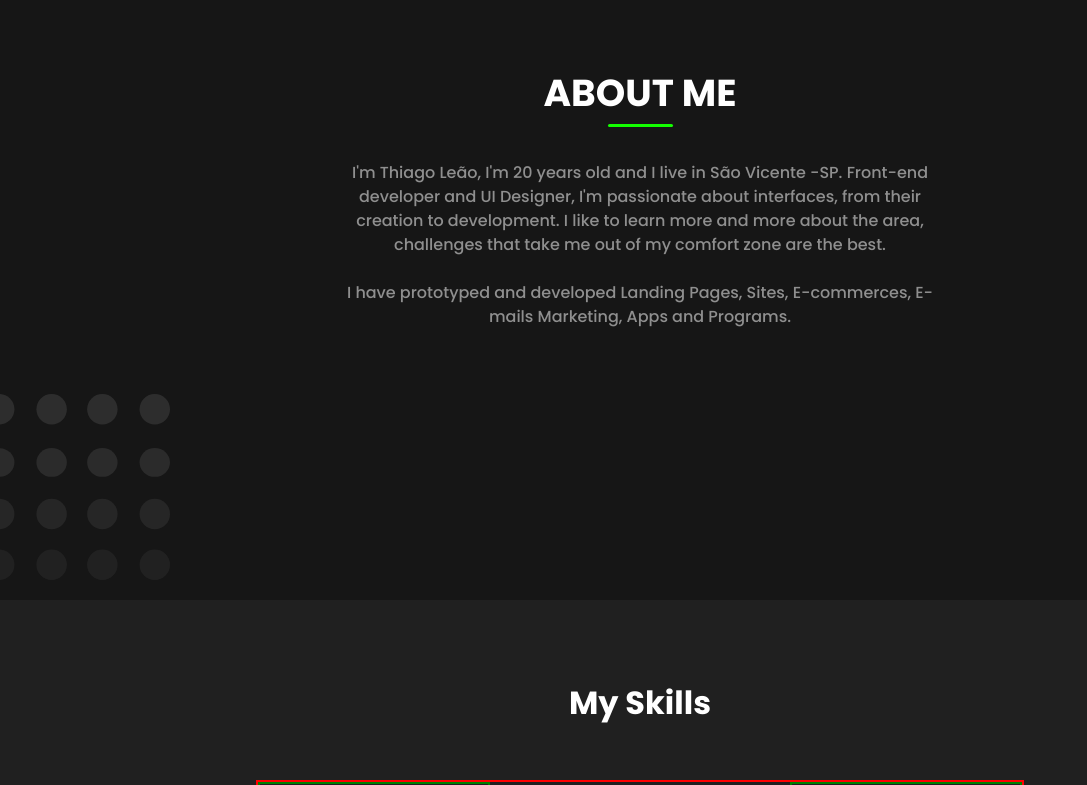
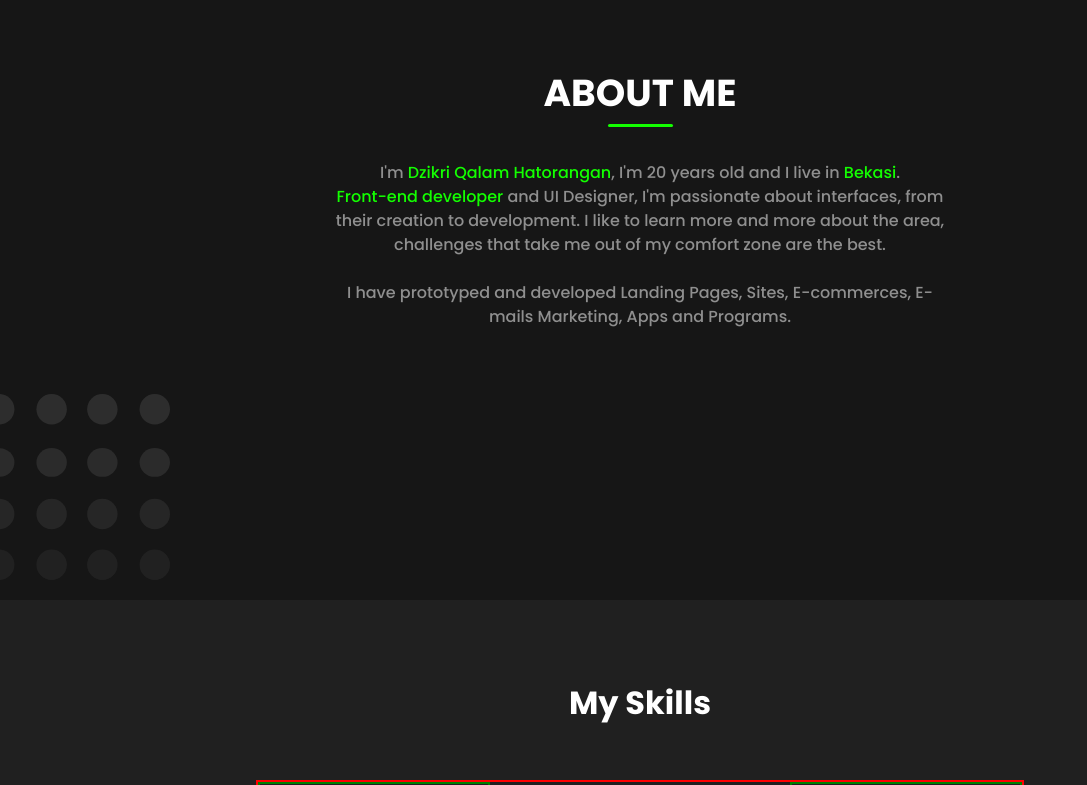
Before and after one commit to dzikriqalampacil/personal-website, a Next.js app: page / in a window 1280 px wide. Shown: the part 1000-1785 px from the top of the page, without its empty margins (0-1087 px from the left). Built offline with nearby package versions, Linux system fonts and the light colour scheme.

Commit message:
feat: add update to styling

```diff
--- a/ui/component/About/index.jsx
+++ b/ui/component/About/index.jsx
@@ -13,8 +13,8 @@ function About() {
             </Heading>
             <Box bg='brand.green' height={'3px'} width='65px' borderRadius={'10px'} />
             <Text fontWeight={500} color={'#8F8F8F'} w={'49%'} pt='26px' textAlign={'center'}>
-                I'm Thiago Leão, I'm 20 years old and I live in São Vicente -SP.
-                Front-end developer and UI Designer, I'm passionate about interfaces, from their creation to development. I like to learn more and more about the area, challenges that take me out of my comfort zone are the best.
+                I'm <Text as='span' color='#13FF00'>Dzikri Qalam Hatorangan</Text>, I'm 20 years old and I live in <Text as='span' color='#13FF00'>Bekasi</Text>.<br />
+                <Text as='span' color='#13FF00'>Front-end developer </Text> and UI Designer, I'm passionate about interfaces, from their creation to development. I like to learn more and more about the area, challenges that take me out of my comfort zone are the best.
                 <br /><br />
                 I have prototyped and developed Landing Pages, Sites, E-commerces, E-mails Marketing, Apps and Programs.
             </Text>
--- a/ui/component/Contact/index.jsx
+++ b/ui/component/Contact/index.jsx
@@ -32,7 +32,7 @@ function Contact() {
     return (
         <Flex justify={'center'} align='center' minH='100vh' bg='#161616'>
             <HStack border={'2px solid red'} w='80%' borderRadius={'33px'}>
-                <VStack borderRadius={'33px 0px 0px 33px'} bg='#272727' py='90px' w='40%' alignItems={'flex-start'}>
+                <VStack borderRadius={'33px 0px 0px 33px'} bg='#272727' py='100px' w='40%' alignItems={'flex-start'}>
                     <HStack pl='110px' w='full'>
                         <Text color='white' fontWeight={600} fontSize='26px'>
                             CONTACT
@@ -40,11 +40,15 @@ function Contact() {
                         <Box bg='white' height={'3px'} width='100%' />
                     </HStack>
                     <br />
+                    <br />
+                    <br />
                     <VStack spacing={'25px'} align='flex-start'>
                         <ItemContact image={'/assets/socmed/github.svg'} text={'087855474426'} />
                         <ItemContact image={'/assets/socmed/github.svg'} text={'dzikri.qalam01@ui.ac.id'} />
                         <ItemContact image={'/assets/socmed/github.svg'} text={'Depok, Jawa Barat, Indonesia'} />
                     </VStack>
+                    <br />
+                    <br />
                     <br />
                     <br />
                     <Box bg='white' height={'3px'} width='40%' alignSelf='flex-start' />
--- a/ui/component/Footer/index.jsx
+++ b/ui/component/Footer/index.jsx
@@ -5,7 +5,7 @@ function Footer() {
     return (
         <Flex justify={'center'} align='center' py='28px' bg='#202020'>
             <Text color='#8F8F8F'>
-                © 2022 Dzikri Qalam. All rights reserved.
+                © 2022 Dzikri Qalam Hatorangan. All rights reserved.
             </Text>
         </Flex>
     )
```
